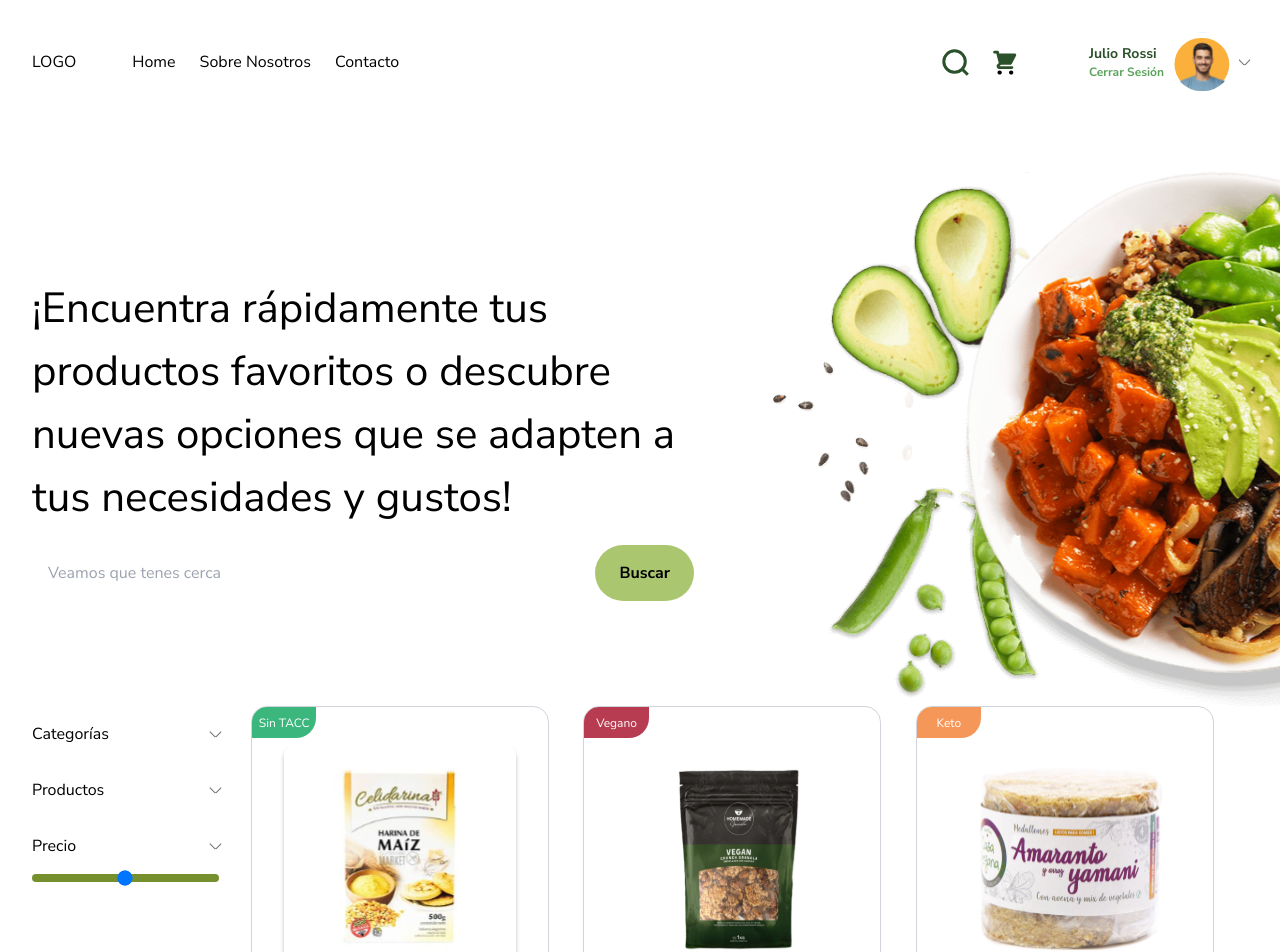
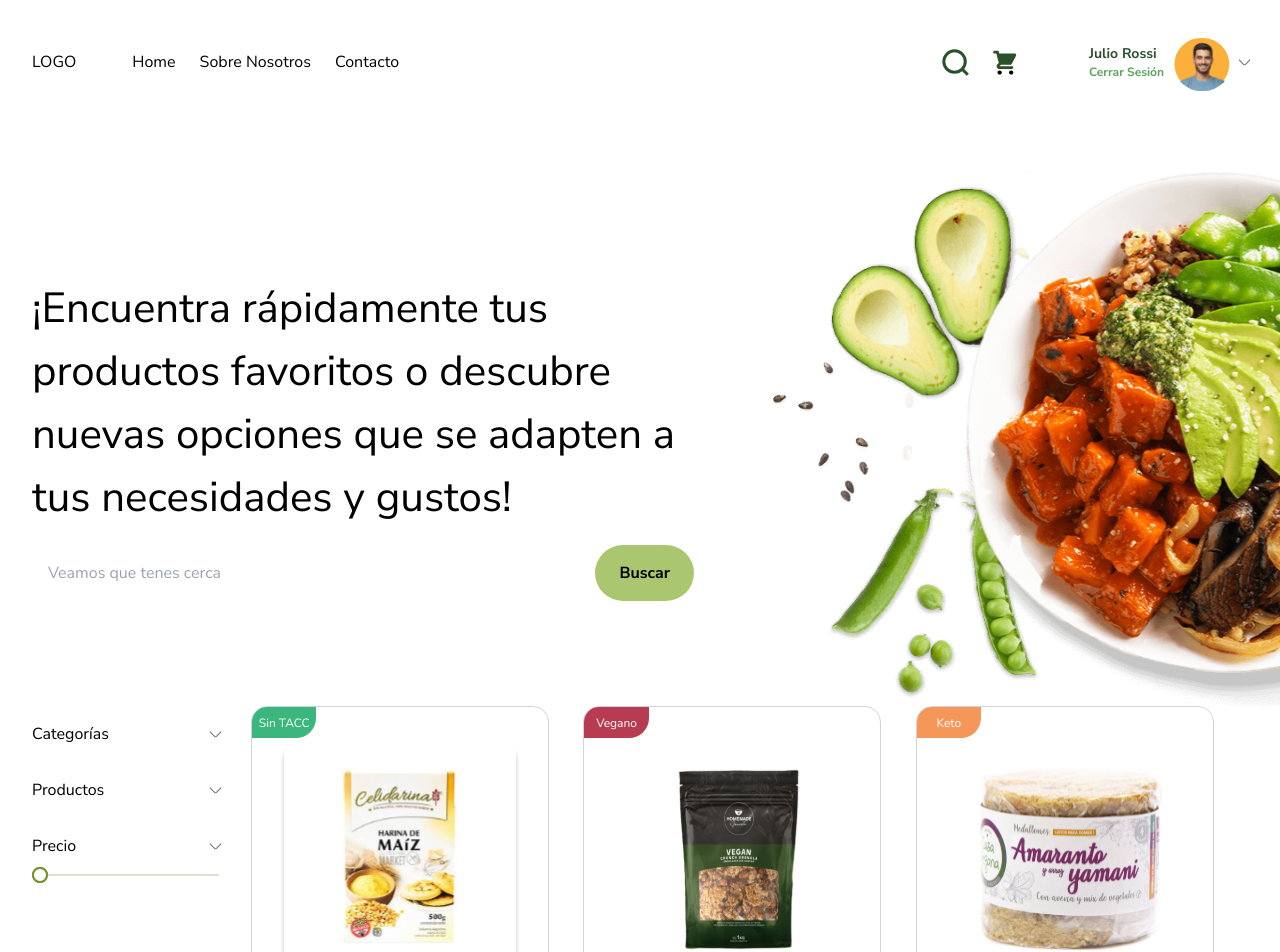
Before and after one commit to No-Country/c16-18-t-node-react, a React (Vite) app in the folder client/: page / in a window 1280 px wide. Shown: the top 952 px of the page. Built offline with nearby package versions, Linux system fonts and the light colour scheme.

Commit message:
añadido slider de precios, nesesita mas trabajo

```diff
--- a/client/src/Pages/ResultsPage.jsx
+++ b/client/src/Pages/ResultsPage.jsx
@@ -71,19 +71,13 @@ const ResultPage = () => {
                     <div className="relative flex justify-between py-4">
                         <h2>Precio</h2>
                         <img className="rotate-90" src="/arrow-icon.svg" alt=" " />
-                        <div className="absolute top-full w-full">
-                            <div className="relative w-full rounded-full">
-                                <div className="absolute z-0 w-full h-2 bg-avocadoGreen rounded-full"></div>
-                                <div className="absolute z-10 w-full bg-transparent">
-                                    <input className="absolute -top-1 w-full bg-transparent appearance-none z-20" min="0" max="30000" step="100" type="range" />
-                                    <input className="absolute -top-1 z-30 w-full bg-transparent appearance-none" min="0" max="30000" step="100" type="range" />
-                                </div>
-                            </div>
+                        <div className="absolute w-full top-full bg-transparent">
+                            <input className="absolute w-full h-[2px] appearance-none pointer-events-none" type="range" min="0" max="99999" step="100"/>
+                            <input className="absolute w-full h-[2px] bg-grayishGreen4 appearance-none pointer-events-none" type="range" min="0" max="99999" step="100"/>
                         </div>
-
                     </div>
                 </div>
-                <ul className="grid grid-cols-3  gap-y-8">
+                <ul className="grid grid-cols-3 gap-y-8">
                     {products.map(product => <li key={product.id}><ProductCard {...product}/></li>)}
                 </ul>
             </section>
--- a/client/src/index.css
+++ b/client/src/index.css
@@ -1,3 +1,14 @@
 @tailwind base;
 @tailwind components;
 @tailwind utilities;
+
+input[type="range"]::-webkit-slider-thumb{
+    appearance: none;
+    pointer-events: all;
+    width: 16px;
+    height: 16px;
+    background-color: #ffffff;
+    border-radius: 50%;
+    border: 2px solid #76902e;
+    cursor: pointer;
+}
```
Also changed, not shown: 1 other file (tests, documents, lock files or other folders).
